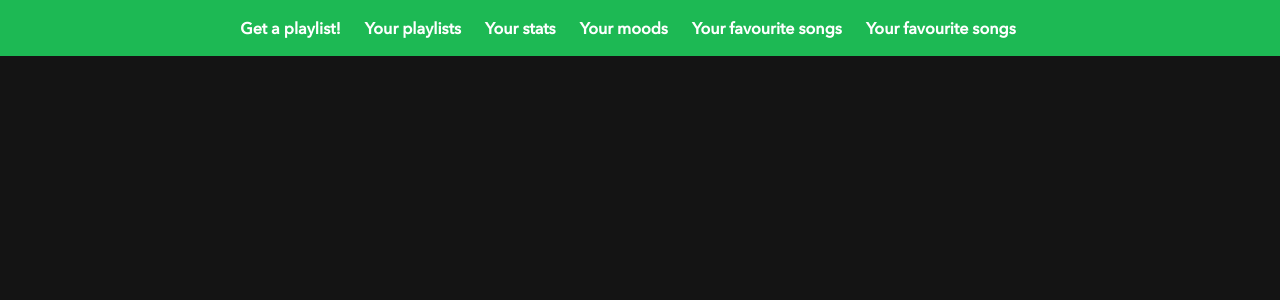
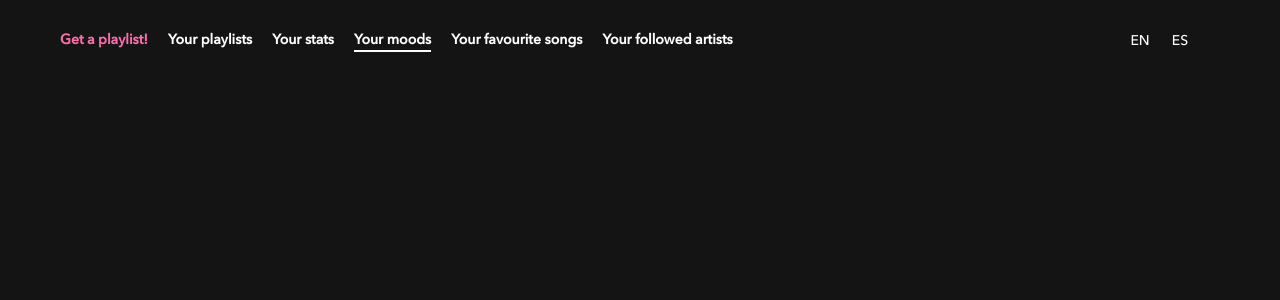
Before and after one commit to mezcolantriz/mood_tune_front, a React (Vite) app: page /moods in a window 1280 px wide. Shown: the top 300 px of the page. Built offline with nearby package versions, Linux system fonts and the light colour scheme.

Commit message:
add topmenu styles

```diff
--- a/public/locales/es.json
+++ b/public/locales/es.json
@@ -4,7 +4,7 @@
         "playlists": "Tus playlists",
         "stats": "Tus estadísticas",
         "moods": "Tus moods",
-        "fav-songs": "Tus canciones favoritas songs",
+        "fav-songs": "Tus canciones favoritas",
         "fav-artists": "Artistas que sigues",
         "log-out": "Cerrar sesión"
     },
--- /dev/null
+++ b/src/components/LanguageSwitcher/LanguageSwitcher.scss
@@ -0,0 +1,31 @@
+@use "../../styles/colors" as *;
+
+.language-switcher {
+    display: flex;
+    margin-right: 20px;
+  }
+
+  .language-switcher__btn {
+    width: 40px;
+    height: 40px;
+    border: 2px solid transparent;
+    background: none;
+    cursor: pointer;
+    font-size: 14px;
+    line-height: 14px;
+    color: $pureWhite;
+    transition: all 0.3s ease-in-out;
+
+    &:hover {
+      color: $limePop;
+    }
+  }
+
+  .language-switcher__btn.selected {
+    border-color: $pureWhite;
+    border-radius: 8px;
+
+    &:hover {
+        border-color: $limePop;
+    }
+  }
--- /dev/null
+++ b/src/components/LanguageSwitcher/LanguageSwitcher.tsx
@@ -0,0 +1,31 @@
+import { useTranslation } from "react-i18next";
+import "./LanguageSwitcher.scss";
+
+const LanguageSwitcher = () => {
+  const { i18n } = useTranslation();
+  const currentLanguage = i18n.language;
+
+  const changeLanguage = (lng: string) => {
+    i18n.changeLanguage(lng);
+    localStorage.setItem("moodtune_language", lng);
+  };
+
+  return (
+    <div className="language-switcher">
+      <button
+        onClick={() => changeLanguage("en")}
+        className={`language-switcher__btn ${currentLanguage === "en" ? "selected" : ""}`}
+      >
+        EN
+      </button>
+      <button
+        onClick={() => changeLanguage("es")}
+        className={`language-switcher__btn ${currentLanguage === "es" ? "selected" : ""}`}
+      >
+        ES
+      </button>
+    </div>
+  );
+};
+
+export default LanguageSwitcher;
--- a/src/components/Tooltip/Tooltip.scss
+++ b/src/components/Tooltip/Tooltip.scss
@@ -2,6 +2,8 @@
 
 .tooltip {
     position: relative;
+
+    .tooltip__btn { cursor: pointer }
 
     .tooltip__content {
         position: absolute;
@@ -19,6 +21,12 @@
         .tooltip__link {
             color: $pinkBlush;
             font-weight: bold;
+            transition: color 0.2s ease-in;
+            cursor: pointer;
+
+            &:hover {
+                color: $pinkBlush-hover;
+            }
         }
     }
 }
--- a/src/components/TopMenu/TopMenu.scss
+++ b/src/components/TopMenu/TopMenu.scss
@@ -1,43 +1,49 @@
-@use '../../assets/icons/style.scss' as *;
+@use "../../styles/colors" as *;
 
 .topmenu {
-    background: #1db954;
-    padding: 1rem;
+    width: 100vw;
+    padding: 20px 60px;
     display: flex;
-    justify-content: center;
+    justify-content: space-between;
     align-items: center;
 
-    .icon {
-        font-family: 'mood-tune' !important;
-        font-style: normal;
-        font-weight: normal;
-        font-variant: normal;
-        text-transform: none;
-        line-height: 1;
-        font-size: 24px; // Asegurar tamaño visible
-        color: white;
-      }
-
     .nav-links {
+        flex-grow: 1;
         list-style: none;
         display: flex;
-        gap: 1.5rem;
+        gap: 20px;
         padding: 0;
         margin: 0;
+        font-size: 14px;
 
-        li {
+        .topmenu__link {
             display: inline;
+            text-decoration: none;
+            color: $pureWhite;
+            font-weight: bold;
+            transition: color 0.2s ease-in;
 
-            a {
-                text-decoration: none;
-                color: white;
-                font-weight: bold;
-                transition: color 0.3s ease-in-out;
-
-                &:hover {
-                    color: #000;
-                }
+            &:hover {
+                color: $limePop;
             }
         }
+
+
+        .selected {
+            border-bottom: 2px solid $pureWhite;
+            transition: border-color 0.2s ease-in;
+            &:hover {
+                border-color: $limePop;
+            }
+        }
+
+        .topmenu__main-link {
+            color: $pinkBlush;
+            border-color: $pinkBlush;
+        }
+    }
+
+    .topmenu__settings {
+        display: flex;
     }
 }
--- a/src/components/TopMenu/TopMenu.tsx
+++ b/src/components/TopMenu/TopMenu.tsx
@@ -1,36 +1,39 @@
-import { Link } from "react-router-dom";
+import { Link, useLocation } from "react-router-dom";
 import UserImage from "../UserImage/UserImage";
 import "./TopMenu.scss";
 import { useTranslation } from "react-i18next";
+import LanguageSwitcher from "../LanguageSwitcher/LanguageSwitcher";
 
 const TopMenu: React.FC = () => {
     const { t } = useTranslation();
+    const location = useLocation();
 
     return (
         <nav className="topmenu">
             <ul className="nav-links">
-                <li className="topmenu__link topmenu__main-link">
+            <li className={`topmenu__link topmenu__main-link ${location.pathname === "/" ? "selected" : ""}`}>
                     <Link to="/">{t('navbar.mood-form')}</Link>
                 </li>
-                <li className="topmenu__link">
-                    <Link to="#">{t('navbar.playlists')}</Link>
+                <li className={`topmenu__link ${location.pathname === "/playlists" ? "selected" : ""}`}>
+                    <Link to="/playlists">{t('navbar.playlists')}</Link>
                 </li>
-                <li className="topmenu__link">
-                    <Link to="#">{t('navbar.stats')}</Link>
+                <li className={`topmenu__link ${location.pathname === "/stats" ? "selected" : ""}`}>
+                    <Link to="/stats">{t('navbar.stats')}</Link>
                 </li>
-                <li className="topmenu__link">
-                    <Link to="#">{t('navbar.moods')}</Link>
+                <li className={`topmenu__link ${location.pathname === "/moods" ? "selected" : ""}`}>
+                    <Link to="/moods">{t('navbar.moods')}</Link>
                 </li>
-                <li className="topmenu__link">
-                    <Link to="#">{t('navbar.fav-songs')}</Link>
+                <li className={`topmenu__link ${location.pathname === "/fav-songs" ? "selected" : ""}`}>
+                    <Link to="/fav-songs">{t('navbar.fav-songs')}</Link>
                 </li>
-                <li className="fav-artists">
-                    <Link to="#">{t('navbar.fav-songs')}</Link>
-                </li>
-                <li className="topmenu__image-link">
-                    <UserImage size="sm" />
+                <li className={`topmenu__link fav-artists ${location.pathname === "/fav-artists" ? "selected" : ""}`}>
+                    <Link to="/fav-artists">{t('navbar.fav-artists')}</Link>
                 </li>
             </ul>
+            <div className="topmenu__settings">
+                <LanguageSwitcher/>
+                <UserImage size="sm" />
+            </div>
         </nav>
     );
 };
--- a/src/components/UserImage/UserImage.scss
+++ b/src/components/UserImage/UserImage.scss
@@ -4,8 +4,6 @@
     display: flex;
     align-items: center;
     justify-content: center;
-    background-color: #444; // Fondo si no hay imagen
-    color: white;
 
     img {
       width: 100%;
@@ -17,7 +15,7 @@
       width: 40px;
       height: 40px;
       cursor: pointer;
-      transition: transform 0.2s;
+      transition: transform 0.2s ease-in;
 
       &:hover {
         transform: scale(1.1);
--- a/src/styles/_colors.scss
+++ b/src/styles/_colors.scss
@@ -6,6 +6,7 @@ $lightGray: #DEDEDE;
 $pureWhite: #FFFFFF;
 $purpleVibe: #822BBE;
 $pinkBlush: #FB6FAC;
+$pinkBlush-hover: #D0598D;
 $orangeSunset: #E39E3D;
 $yellowGlow: #FDE551;
 $limePop: #CDF567;
```
